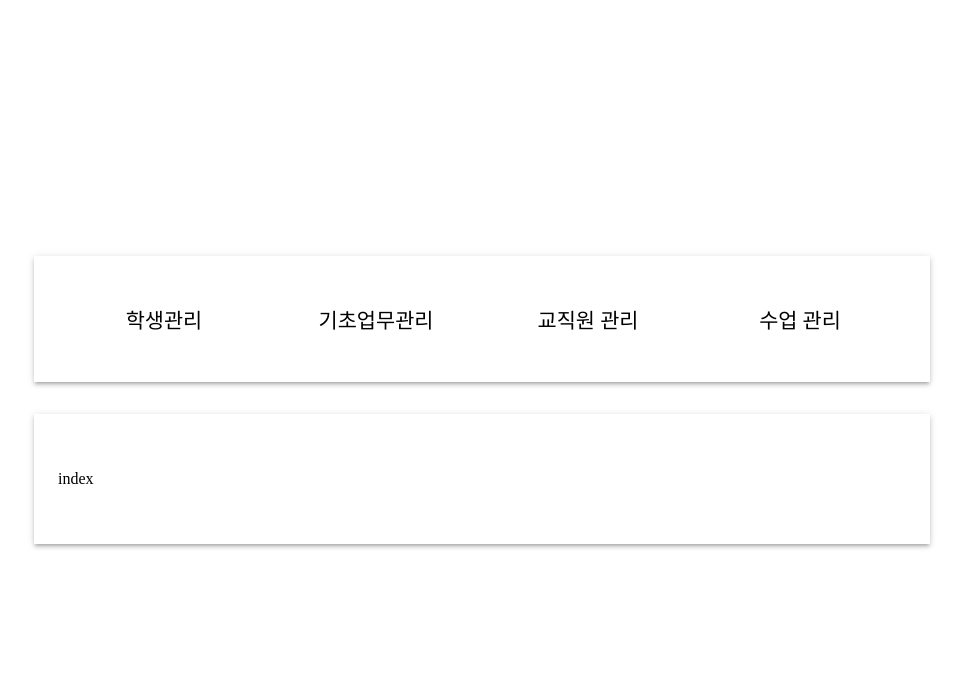
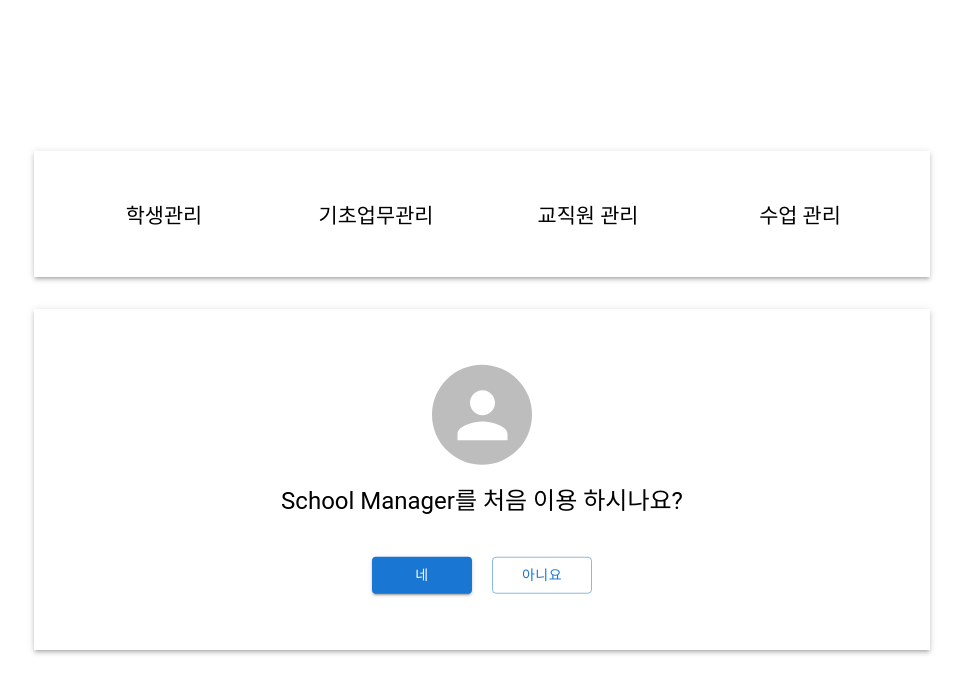
Before and after one commit to wisberry2022/school-manager-front, a Next.js app: page / in a window 1280 px wide. Shown: the top 694 px of the page, without its empty margins (158-1121 px from the left). Built offline with nearby package versions, Linux system fonts and the light colour scheme.

Commit message:
인덱스 화면 구성

```diff
--- a/src/pages/index.tsx
+++ b/src/pages/index.tsx
@@ -1,7 +1,38 @@
+import { ElementStyle } from "@/styles/StyleObject";
+import {
+  Avatar,
+  Button,
+  ButtonGroup,
+  Stack,
+  Typography,
+  styled,
+} from "@mui/material";
 import React from "react";
 
 const Index = () => {
-  return <div>index</div>;
+  return (
+    <Stack
+      direction="column"
+      justifyContent="center"
+      alignItems="center"
+      sx={{ gap: 5 }}
+    >
+      <Stack alignItems="center" sx={{ gap: 2.5 }}>
+        <Avatar sx={{ width: 100, height: 100 }}></Avatar>
+        <Typography variant="h5">
+          School Manager를 처음 이용 하시나요?
+        </Typography>
+      </Stack>
+      <Stack direction="row" sx={{ gap: 2.5 }}>
+        <Button variant="contained" sx={ElementStyle.button}>
+          네
+        </Button>
+        <Button variant="outlined" sx={ElementStyle.button}>
+          아니요
+        </Button>
+      </Stack>
+    </Stack>
+  );
 };
 
 export default Index;
--- a/src/styles/StyleObject.ts
+++ b/src/styles/StyleObject.ts
@@ -9,3 +9,9 @@
     p: 3,
   },
 };
+
+export const ElementStyle = {
+  button: {
+    width: 100,
+  },
+};
```
